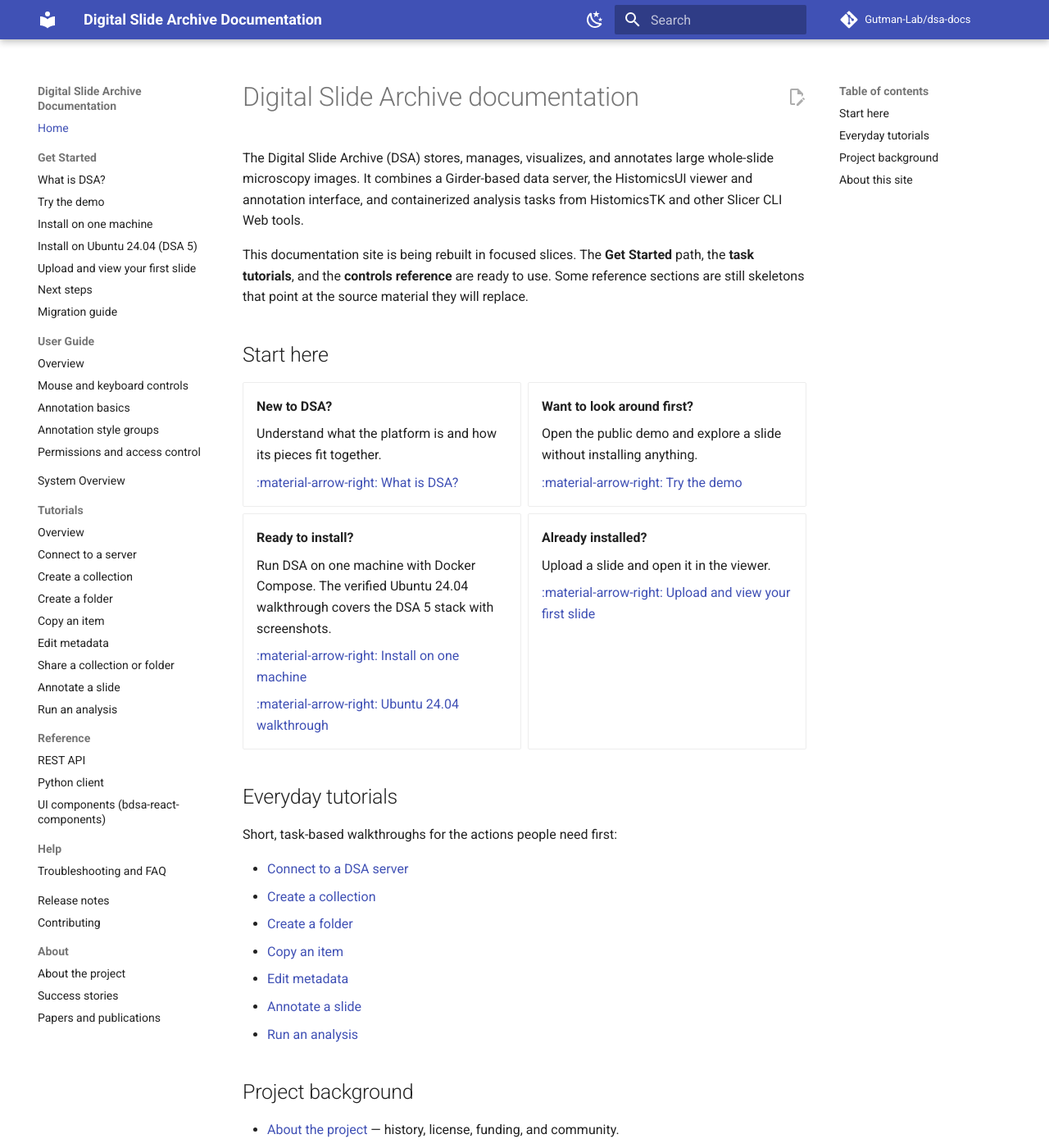
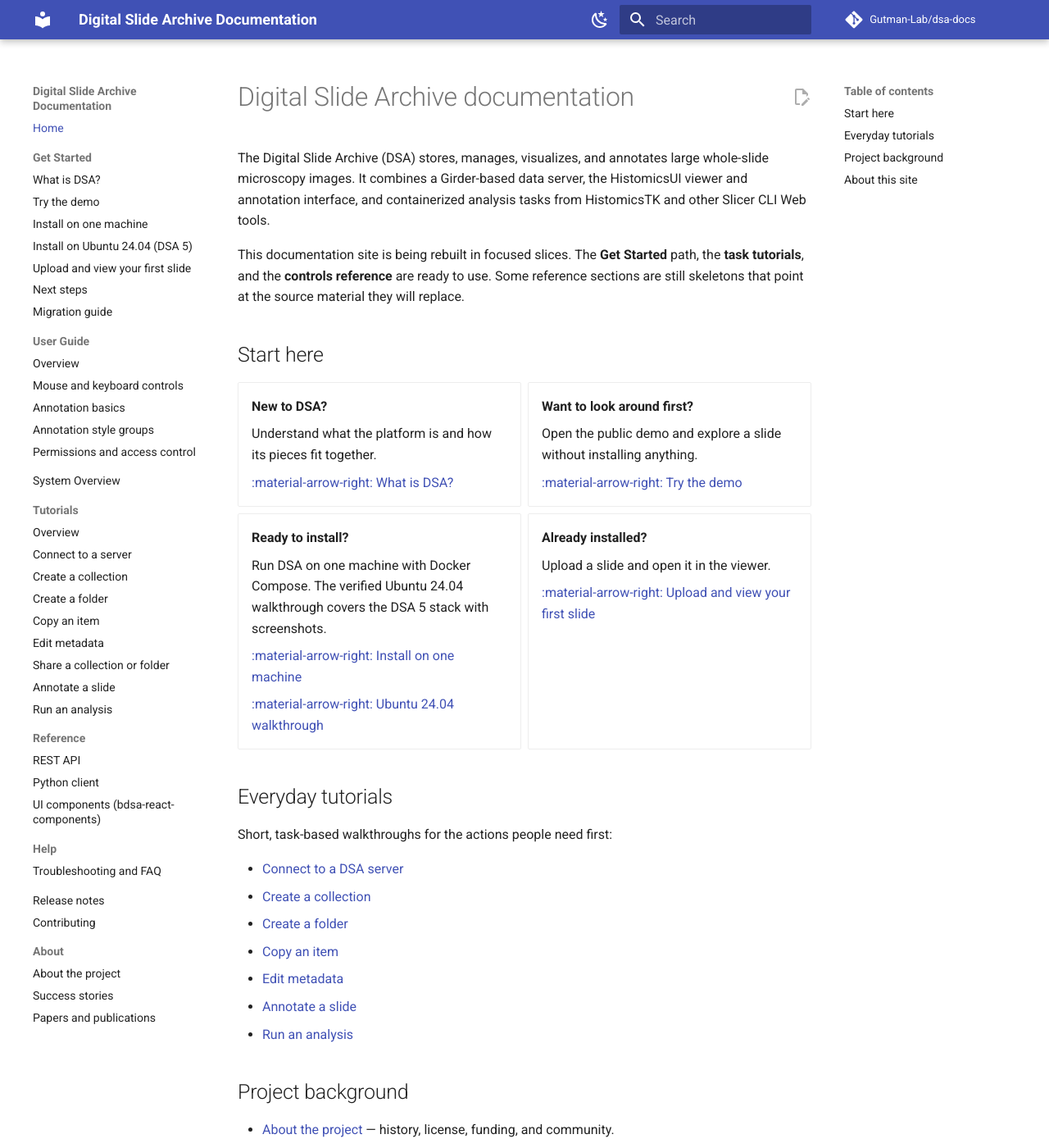
Before and after one commit to Gutman-Lab/dsa-docs, an MkDocs documentation site: the page built from docs/index.md, in a window 1280 px wide and 1400 px high. Shown: the whole window at 82% size. Built offline with MkDocs 1.6.1 and Material for MkDocs 9.7.7, drawn with Linux system fonts in a browser that asks for light colours; comment, search, counter and statistics services are not loaded.

Commit message:
Widen the docs grid to reduce side gutters

```diff
--- /dev/null
+++ b/docs/stylesheets/extra.css
@@ -0,0 +1,11 @@
+@media screen {
+  .md-grid {
+    max-width: min(90rem, 100% - 2.4rem);
+  }
+}
+
+@media screen and (max-width: 59.984375em) {
+  .md-grid {
+    max-width: 100%;
+  }
+}
--- a/mkdocs.yml
+++ b/mkdocs.yml
@@ -37,6 +37,9 @@ theme:
 
 plugins:
   - search
+
+extra_css:
+  - stylesheets/extra.css
 
 markdown_extensions:
   - admonition
```
